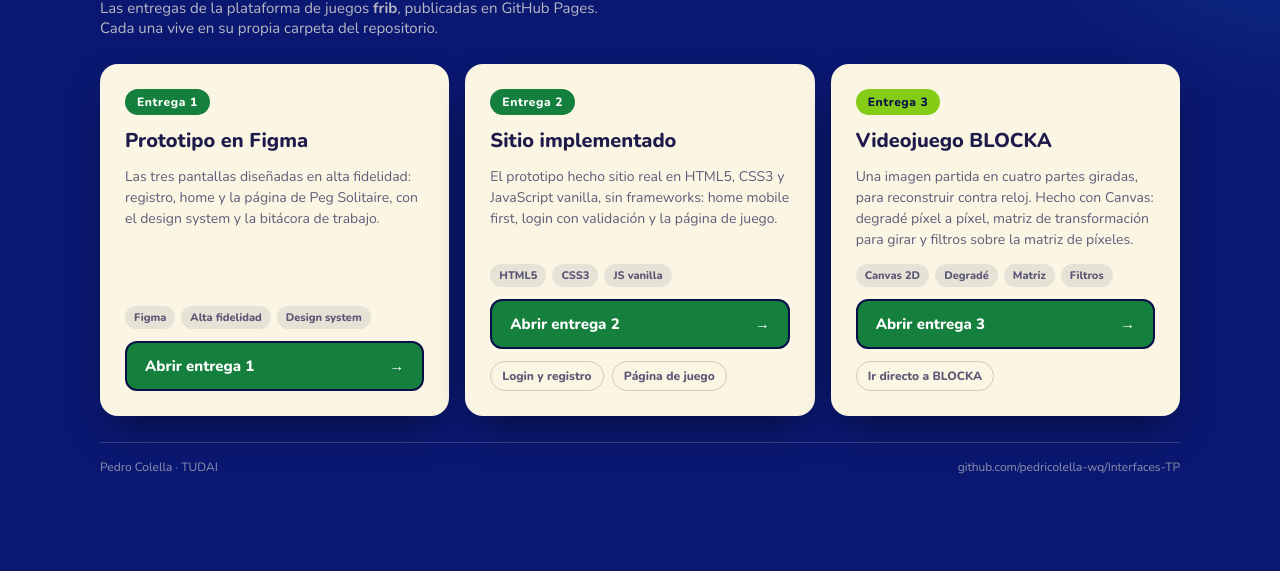
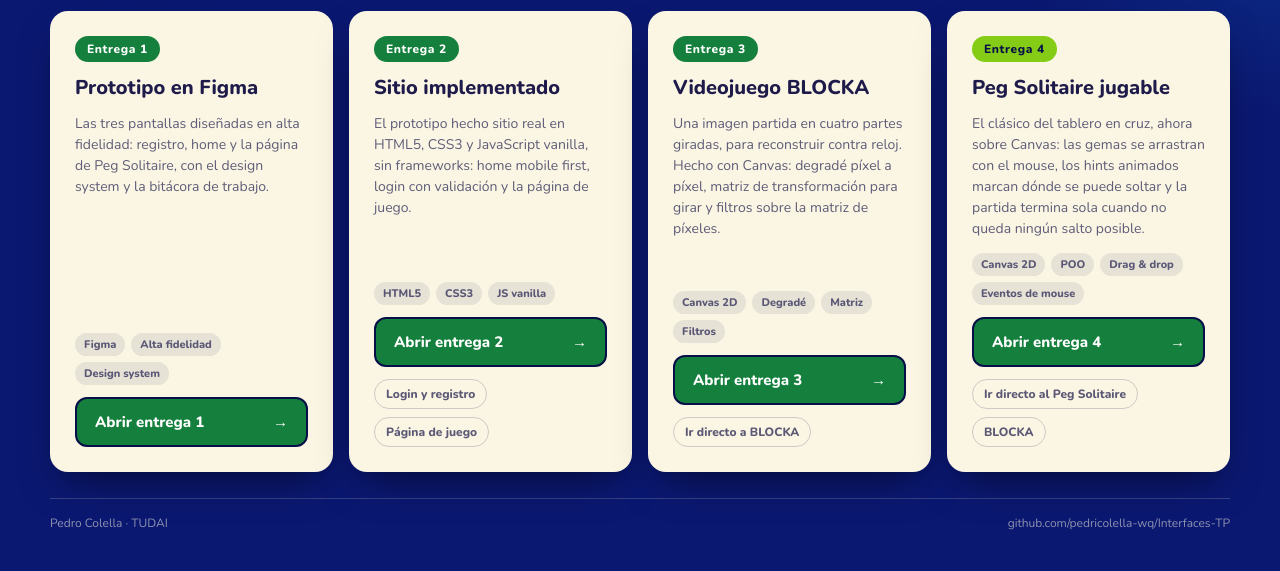
Before and after one commit to pedricolella-wq/Interfaces-TP, a plain HTML site: page entregas.html in a window 1280 px wide. Shown: the part 232-803 px from the top of the page. Drawn offline with nearby package versions, Linux system fonts and the light colour scheme.

Commit message:
Entregas: se agrega la tarjeta de la entrega 4

```diff
--- a/entregas.html
+++ b/entregas.html
@@ -4,7 +4,7 @@
   <meta charset="UTF-8">
   <meta name="viewport" content="width=device-width, initial-scale=1">
   <title>frib · Entregas</title>
-<meta name="description" content="Accesos a las entregas del TPE de Interfaces de Usuario e Interacción: el prototipo en Figma, el sitio publicado y el videojuego BLOCKA.">
+  <meta name="description" content="Accesos a las entregas del TPE de Interfaces de Usuario e Interacción: el prototipo en Figma, el sitio publicado, el videojuego BLOCKA y el Peg Solitaire jugable.">
   <meta name="theme-color" content="#0B1871">
   <link rel="preconnect" href="https://fonts.googleapis.com">
   <link rel="preconnect" href="https://fonts.gstatic.com" crossorigin>
@@ -28,7 +28,7 @@ body{
         var(--azul-500);
       display:grid; place-items:center;
     }
-.hoja{width:100%; max-width:1080px}
+    .hoja{width:100%; max-width:1180px}
     .marca{display:flex; align-items:center; gap:12px; margin-bottom:26px}
     .marca svg{width:52px; height:52px; animation:flotar 4.5s var(--ease) infinite}
     .marca b{font-family:'Paytone One',system-ui,sans-serif; font-size:2rem; letter-spacing:.5px}
@@ -36,10 +36,12 @@ body{
     h1{font-size:clamp(1.4rem,4vw,1.9rem); font-weight:800; margin-bottom:6px; text-wrap:balance}
     .bajada{color:rgba(250,246,227,.72); font-size:.9375rem; margin-bottom:26px; max-width:56ch}
 
-/* Una columna en mobile, y de 720px para arriba tantas como entren:
-   con tres entregas quedan las tres en fila sin dejar una sola abajo. */
+    /* Una columna en mobile, dos en tablet y las cuatro en fila en desktop.
+       Se fijan las columnas en vez de usar auto-fit para que nunca quede
+       una sola tarjeta sola en la última fila. */
     .tarjetas{display:grid; gap:16px}
-@media (min-width:720px){ .tarjetas{grid-template-columns:repeat(auto-fit, minmax(300px, 1fr))} }
+    @media (min-width:720px){  .tarjetas{grid-template-columns:repeat(2, 1fr)} }
+    @media (min-width:1040px){ .tarjetas{grid-template-columns:repeat(4, 1fr)} }
 
     .entrega{
       background:var(--crema); color:var(--tinta);
@@ -128,7 +130,7 @@ a:focus-visible, .entrega:focus-within{outline:3px solid var(--lima); outline-of
         </div>
       </article>
 
-    <article class="entrega entrega--actual">
+      <article class="entrega">
         <span class="num">Entrega 3</span>
         <h2>Videojuego BLOCKA</h2>
         <p>Una imagen partida en cuatro partes giradas, para reconstruir contra reloj. Hecho con Canvas:
@@ -137,6 +139,20 @@ a:focus-visible, .entrega:focus-within{outline:3px solid var(--lima); outline-of
         <a class="abrir" href="https://pedricolella-wq.github.io/Interfaces-TP/3/" target="_blank" rel="noopener">Abrir entrega 3</a>
         <div class="sueltos">
           <a href="https://pedricolella-wq.github.io/Interfaces-TP/3/blocka.html" target="_blank" rel="noopener">Ir directo a BLOCKA</a>
+        </div>
+      </article>
+
+      <article class="entrega entrega--actual">
+        <span class="num">Entrega 4</span>
+        <h2>Peg Solitaire jugable</h2>
+        <p>El clásico del tablero en cruz, ahora sobre Canvas: las gemas se arrastran con el mouse,
+          los hints animados marcan dónde se puede soltar y la partida termina sola cuando no queda
+          ningún salto posible.</p>
+        <div class="ficha"><span>Canvas 2D</span><span>POO</span><span>Drag &amp; drop</span><span>Eventos de mouse</span></div>
+        <a class="abrir" href="https://pedricolella-wq.github.io/Interfaces-TP/4/" target="_blank" rel="noopener">Abrir entrega 4</a>
+        <div class="sueltos">
+          <a href="https://pedricolella-wq.github.io/Interfaces-TP/4/juego.html" target="_blank" rel="noopener">Ir directo al Peg Solitaire</a>
+          <a href="https://pedricolella-wq.github.io/Interfaces-TP/4/blocka.html" target="_blank" rel="noopener">BLOCKA</a>
         </div>
       </article>
     </div>
```
Lines whose indentation alone changed are shown as unchanged.
